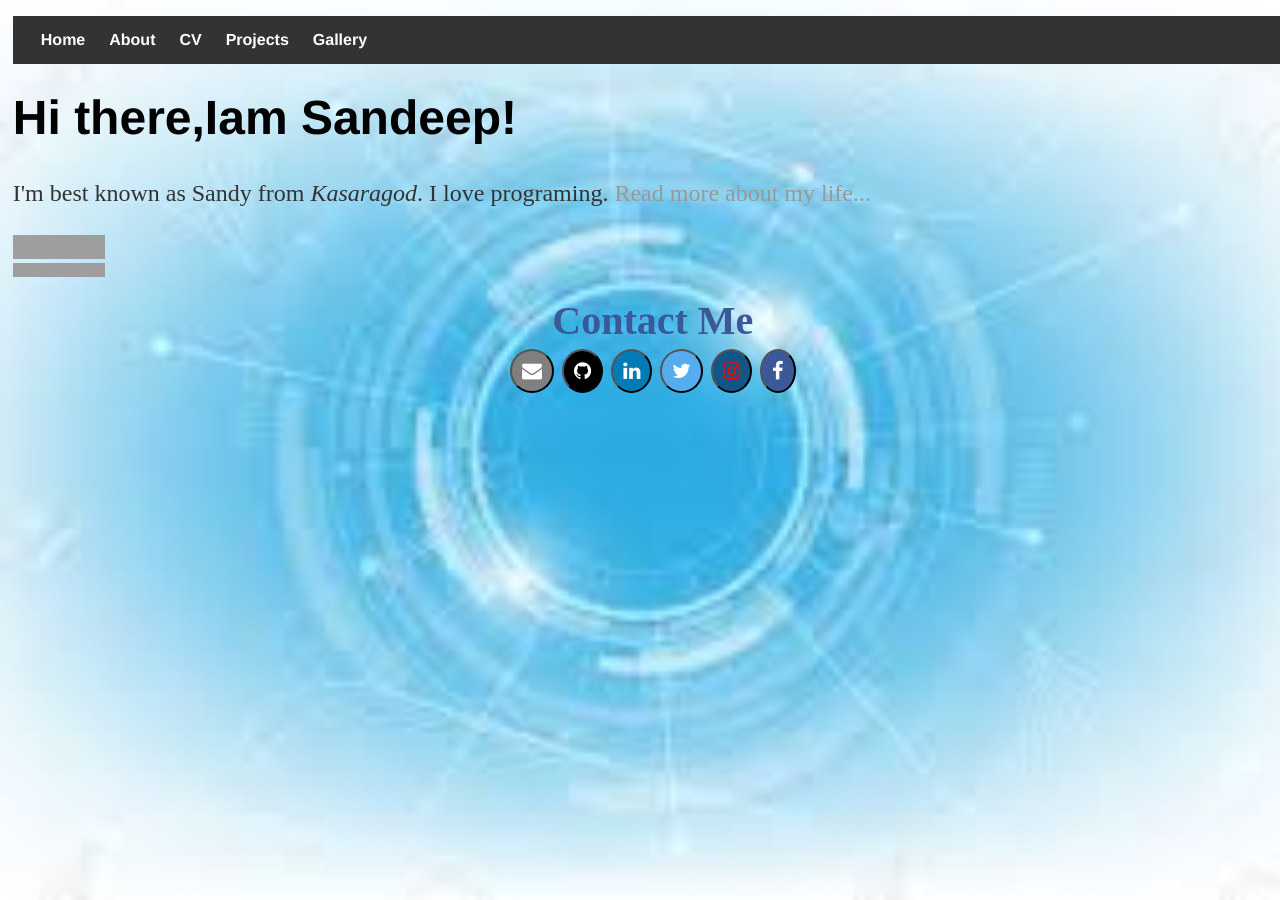
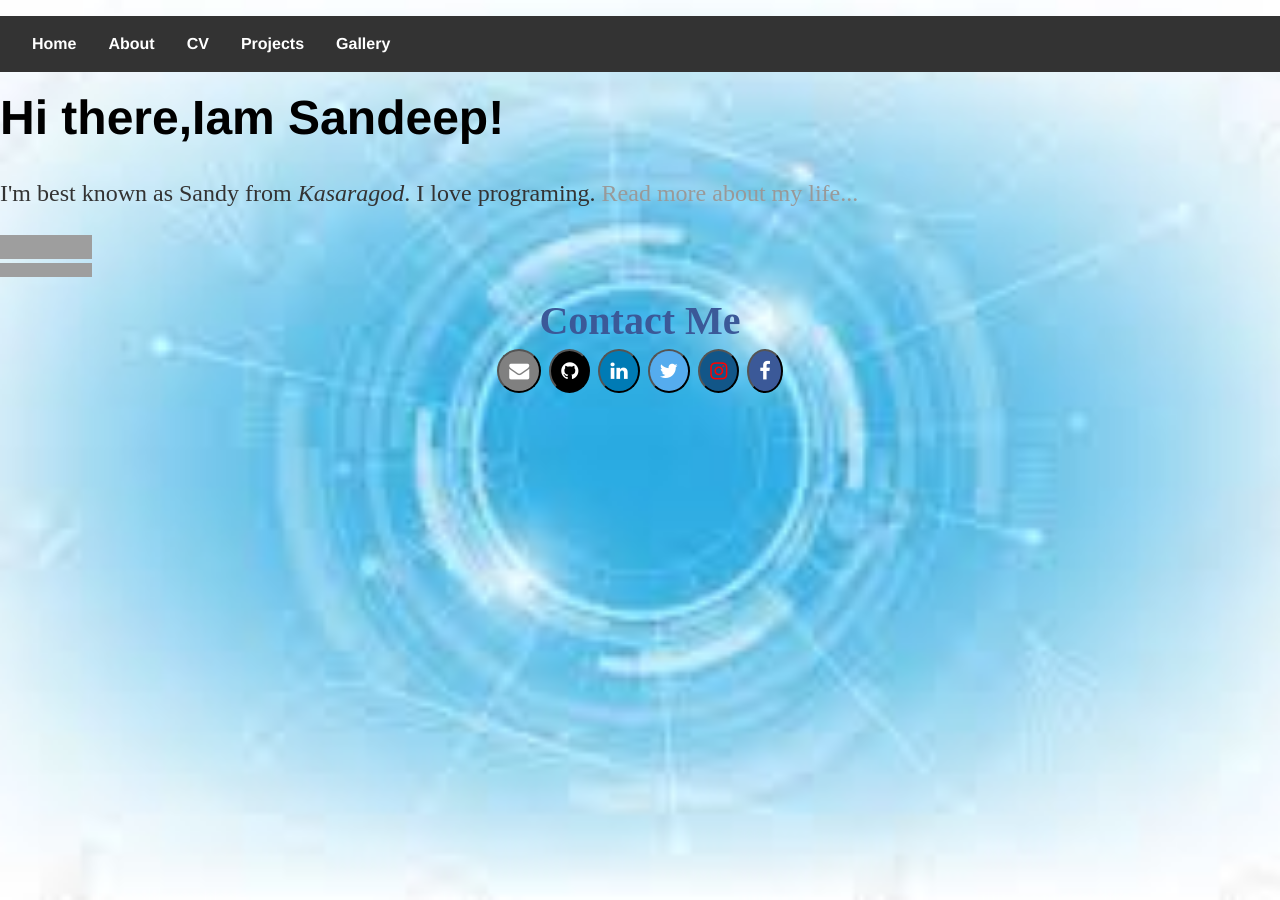
Before and after one commit to sandeepnayaks/sandeepnayaks.github.io, a Jekyll site: the page built from index.html, in a window 1280 px wide. Built offline with Jekyll 4.4.1, drawn with Linux system fonts in a browser that asks for light colours; grey boxes are pictures that could not be loaded.

Commit message:
Update main.css

```diff
--- a/css/main.css
+++ b/css/main.css
@@ -1,8 +1,8 @@
-body { margin:90px 1%;top:0; width: 100%;
+body { margin:90px 0;top:0; width: 100%;
 }
-@media screen and (max-width:421px) {
+@media screen and (max-width:410px) {
     body{
-      width:421px;
+      width:410px;
   }}
 html {
   background: url(../../bg1.jpg) no-repeat center center fixed;
@@ -83,7 +83,7 @@ nav ul li a {
   display: block;
   color: white;
   text-align: center;
-  padding: 10px 12px;
+  padding: 14px 16px;
   text-decoration: none;
 }
 .fa {
```
